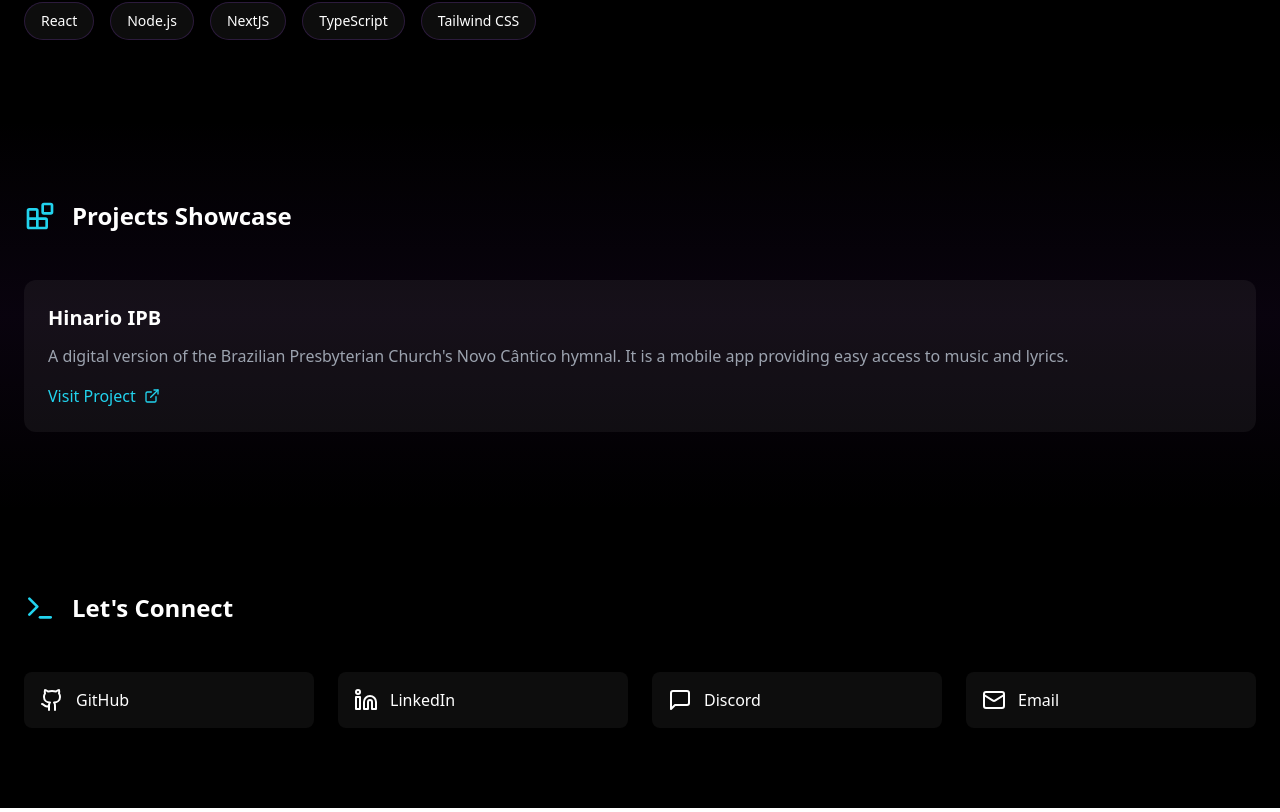
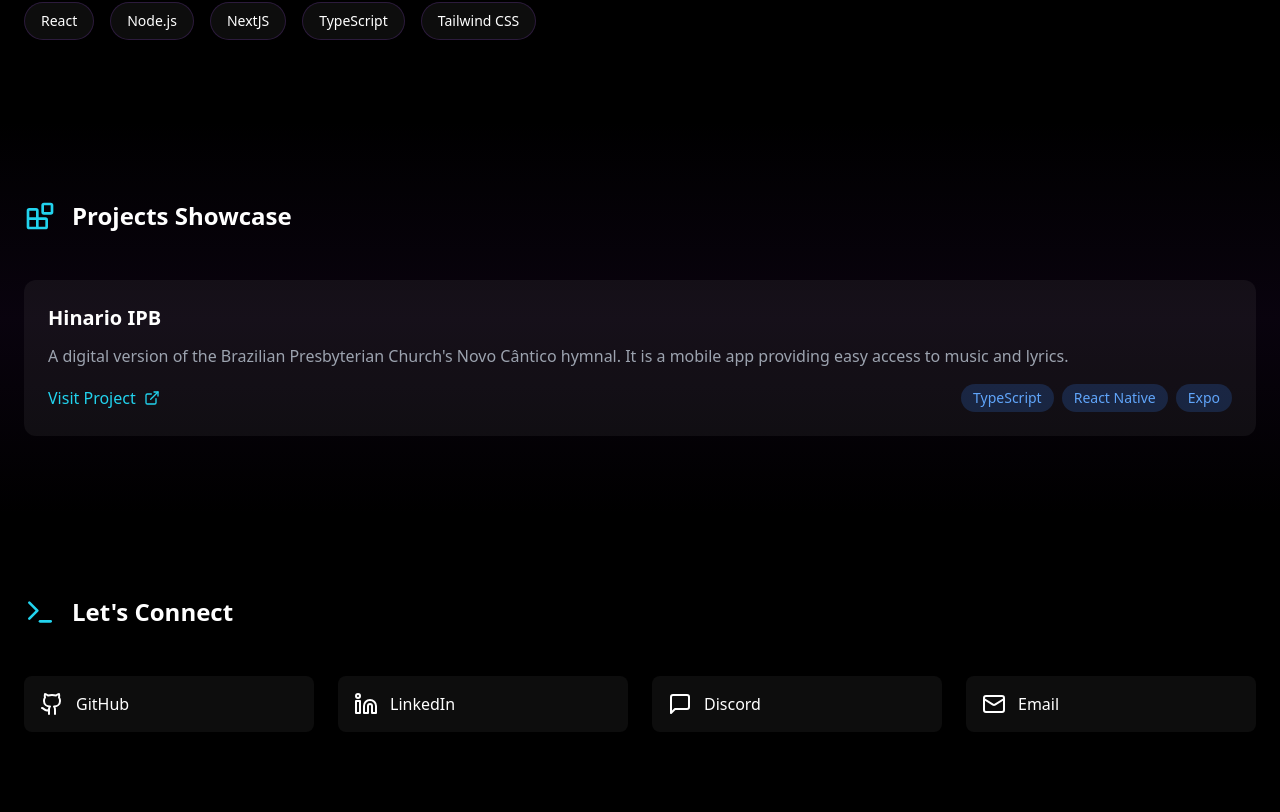
Before and after one commit to fm1randa/filipemiranda.dev, a React (Vite) app: page / in a window 1280 px wide. Shown: the part 1014-1826 px from the top of the page. Built offline with nearby package versions, Linux system fonts and the light colour scheme.

Commit message:
feat: enhance project card layout with technology tags and improved link structure

```diff
--- a/src/App.tsx
+++ b/src/App.tsx
@@ -88,6 +88,7 @@ function App() {
             <div className="group relative bg-white/5 rounded-xl p-6 hover:bg-white/10 transition-all duration-300">
               <h3 className="text-xl font-semibold mb-3">Hinario IPB</h3>
               <p className="text-gray-400 mb-4">{t('hinarioDescription')}</p>
+              <div className="flex items-center justify-between">
                 <a
                   href="https://hinarioipb.filipemiranda.dev"
                   target="_blank"
@@ -96,6 +97,18 @@ function App() {
                 >
                   {t('visitProject')} <ExternalLink className="w-4 h-4" />
                 </a>
+                <div className="flex flex-wrap gap-2 justify-end">
+                  <span className="px-3 py-1 bg-blue-500/20 text-blue-400 rounded-full text-sm">
+                    TypeScript
+                  </span>
+                  <span className="px-3 py-1 bg-blue-500/20 text-blue-400 rounded-full text-sm">
+                    React Native
+                  </span>
+                  <span className="px-3 py-1 bg-blue-500/20 text-blue-400 rounded-full text-sm">
+                    Expo
+                  </span>
+                </div>
+              </div>
             </div>
           </div>
         </div>
```
Lines whose indentation alone changed are shown as unchanged.
